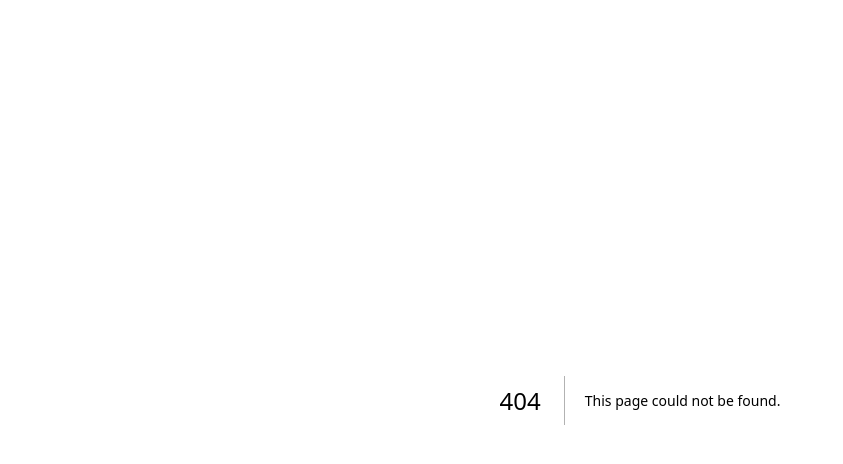
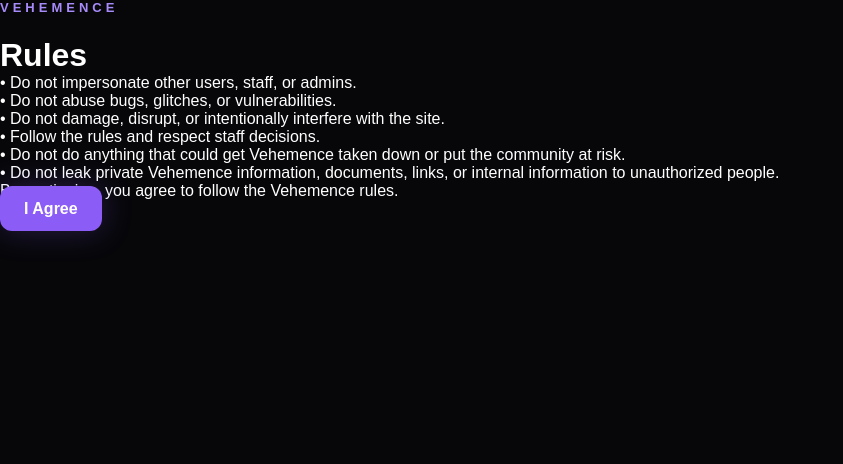
Before and after one commit to xaf13-spec/vehemence, a Next.js app: page /rules in a window 1280 px wide. Before the commit this address had no page. Shown: the top 464 px of the page, without its empty margins (0-843 px from the left). Built offline with nearby package versions, Linux system fonts and the light colour scheme.

Commit message:
Add rules page component

```diff
--- /dev/null
+++ b/app/rules/page.js
@@ -0,0 +1,28 @@
+export default function Rules() {
+  return (
+    <main className="rules-page">
+      <div className="rules-container">
+        <p className="eyebrow">VEHEMENCE</p>
+
+        <h1>Rules</h1>
+
+        <section className="rules-card">
+          <p>• Do not impersonate other users, staff, or admins.</p>
+          <p>• Do not abuse bugs, glitches, or vulnerabilities.</p>
+          <p>• Do not damage, disrupt, or intentionally interfere with the site.</p>
+          <p>• Follow the rules and respect staff decisions.</p>
+          <p>• Do not do anything that could get Vehemence taken down or put the community at risk.</p>
+          <p>• Do not leak private Vehemence information, documents, links, or internal information to unauthorized people.</p>
+
+          <div className="rules-bottom">
+            <p>By continuing, you agree to follow the Vehemence rules.</p>
+
+            <a href="/signup" className="primary-button">
+              I Agree
+            </a>
+          </div>
+        </section>
+      </div>
+    </main>
+  );
+}
```
